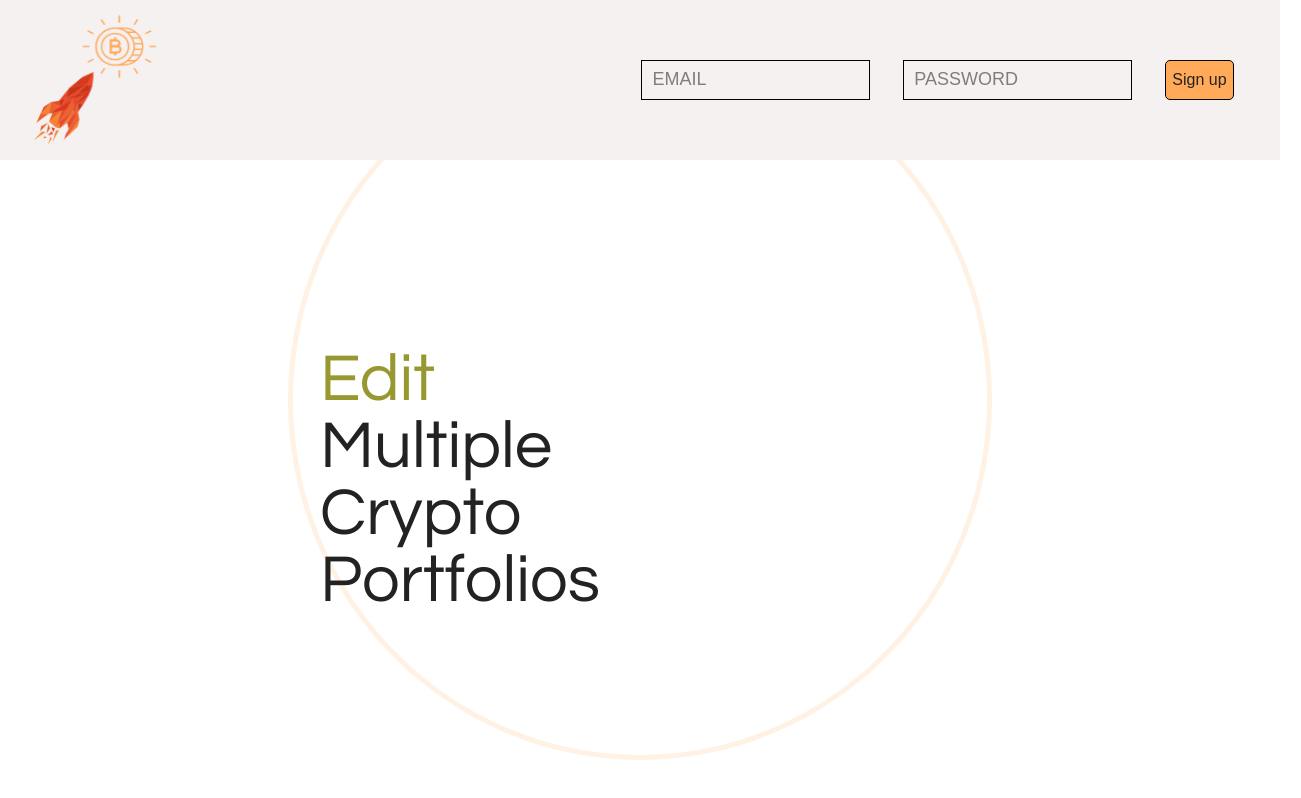
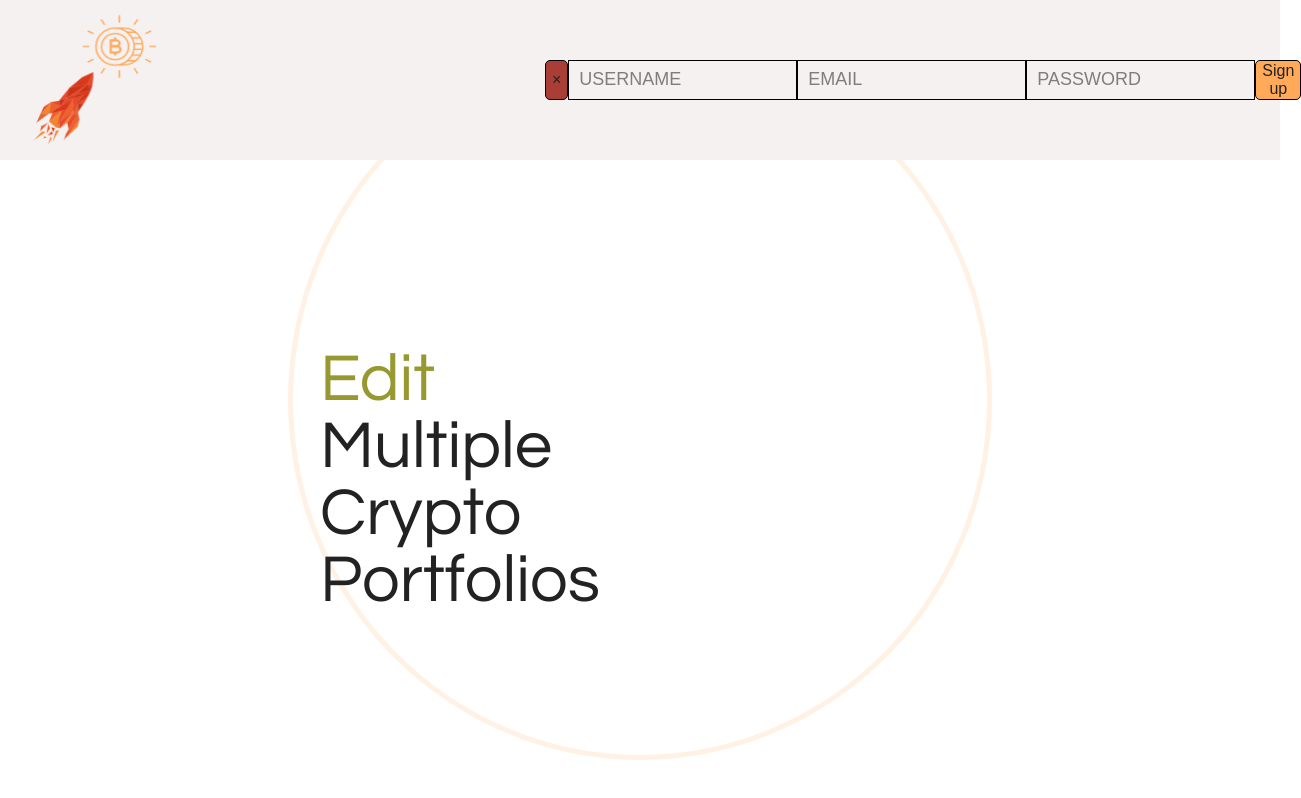
Before and after one commit to StefonSimmons/crypto-ports, a React (Create React App) app in the folder client/: page / in a window 1280 px wide. Both pictures are taken after a click on the button "Sign-up". Shown: the whole page, 1301 px wide, since content can reach past the window. Built offline with nearby package versions, Linux system fonts and the light colour scheme; no server answers.

Commit message:
sign up form styled

```diff
--- a/client/src/components/SignupForm.jsx
+++ b/client/src/components/SignupForm.jsx
@@ -5,6 +5,7 @@ export default function SignupForm(props) {
   const { signup, signin } = props.auth
 
   const [registerData, setRegisterData] = useState({
+    username: "",
     email: "",
     password: ""
   })
@@ -25,18 +26,35 @@ export default function SignupForm(props) {
   }
   return (
     <form className="signup-form" onSubmit={handleSubmit}>
+      <button
+        type="button"
+        className="close"
+        onClick={() => props.setAuth(false)}
+      >
+        <span>&times;</span>
+      </button>
         <input
           type="text"
+          placeholder="username"
+        name="username"
+        required
+        value={registerData.username}
+        onChange={(e) => handleChange(e)}
+        />
+        <input
+          type="email"
           placeholder="email"
-        name=""
-        value={""}
+          name="email"
+          required
+          value={registerData.email}
           onChange={(e) => handleChange(e)}
           />
         <input
           type="password"
           placeholder="password"
-        name=""
-        value={""}
+          name="password"
+          required
+          value={registerData.password}
           onChange={(e) => handleChange(e)}
         />
       <button type="submit">Sign up</button>
--- a/client/src/styles/components/_signup.scss
+++ b/client/src/styles/components/_signup.scss
@@ -1,9 +1,15 @@
 .signup-form {
   display: flex;
-  width: 50%;
+  width: 675px;
   height: 25%;
-  justify-content: space-around;
+  justify-content: space-between;
   align-items: center;
+  padding-right: 30px;
+
+  .close{
+    align-self: flex-start;
+    background-color: $mars;
+  }
   input {
     height: 100%;
     padding: 5px 10px;
--- a/client/src/styles/main.css
+++ b/client/src/styles/main.css
@@ -649,10 +649,16 @@ p:hover {
 
 .signup-form {
   display: flex;
-  width: 50%;
+  width: 675px;
   height: 25%;
-  justify-content: space-around;
+  justify-content: space-between;
   align-items: center;
+  padding-right: 30px;
+}
+
+.signup-form .close {
+  align-self: flex-start;
+  background-color: #A93E37;
 }
 
 .signup-form input {
```
Also changed, not shown: 1 other file (tests, documents, lock files or other folders). Lines whose indentation alone changed are shown as unchanged.
